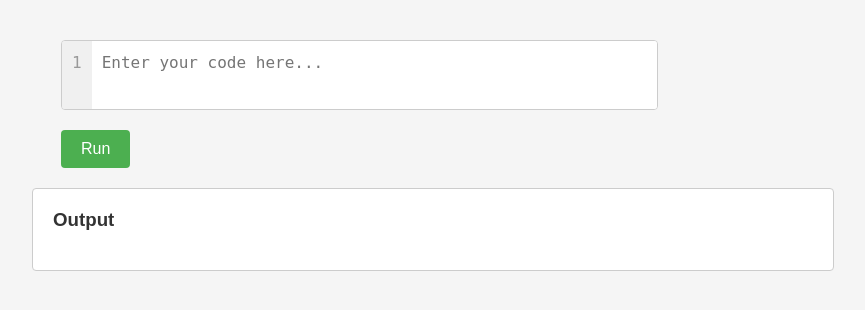
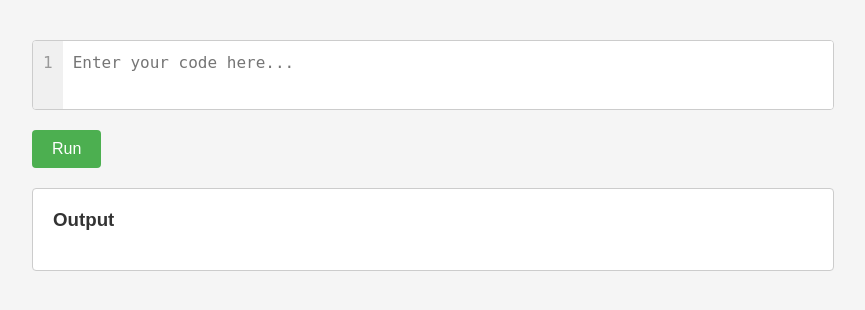
Before and after one commit to EdrianaJoy/JARGEN, a Django app: page / in a window 1280 px wide. Shown: the part 100-410 px from the top of the page, without its empty margins (207-1072 px from the left). Run offline with Django 5.2, Linux system fonts and the light colour scheme.

Commit message:
updated frontend design

```diff
--- a/myproject/static/css/lexical-analyzer.css
+++ b/myproject/static/css/lexical-analyzer.css
@@ -19,13 +19,18 @@ main {
 }
 .editor-container {
     display: flex;
-    width: 80%;
     max-width: 800px;
     margin: 20px 0;
     border: 1px solid #ccc;
     border-radius: 4px;
     overflow: hidden;
     background: white;
+    max-height: 255px; /* Restricts the overall height */
+}
+.editor {
+    display: flex;
+    width: 880px;
+    overflow: hidden; /* Ensures content doesn't overflow the container */
 }
 .line-numbers {
     background-color: #f0f0f0;
@@ -35,14 +40,14 @@ main {
     font-family: monospace;
     font-size: 16px;
     user-select: none;
+    overflow-y: auto; /* Makes the line numbers scrollable */
+    max-height: 250px; /* Matches the container's max height */
+    overflow-y: hidden; /* Hide vertical scrollbar */
+    overflow-x: hidden; /* Hide horizontal scrollbar */
 }
 .line-numbers span {
     display: block;
     line-height: 1.5em;
-}
-form{
-    width: 60%;
-    margin: 0 auto;
 }
 textarea {
     flex: 1;
@@ -53,7 +58,8 @@ textarea {
     outline: none;
     resize: none;
     line-height: 1.5em;
-    overflow: auto;
+    overflow: auto; /* Makes the textarea scrollable */
+    max-height: 250px; /* Matches the container's max height */
 }
 button {
     margin-top: 10px;
@@ -70,8 +76,8 @@ button:hover {
     background-color: #45a049;
 }
 .output-container {
-    width: 80%;
-    max-width: 760px;
+    width: 760px;
+    max-width: 800px;
     background: #fff;
     padding: 20px;
     border: 1px solid #ccc;
@@ -87,4 +93,6 @@ pre {
     border-radius: 4px;
     overflow-x: auto;
     font-family: monospace;
+    max-height: 250px;
+    margin: 0;
 }
--- a/myproject/templates/lexical-analyzer.html
+++ b/myproject/templates/lexical-analyzer.html
@@ -15,8 +15,10 @@
         <form method="POST">
             {% csrf_token %}
             <div class="editor-container">
+                <div class="editor">
                     <div class="line-numbers" id="lineNumbers"></div>
                     <textarea id="codeInput" name="user_input" placeholder="Enter your code here...">{{ user_input }}</textarea>
+                </div>
             </div>
             <button id="runButton">Run</button>
         </form>
```
Lines whose indentation alone changed are shown as unchanged.
